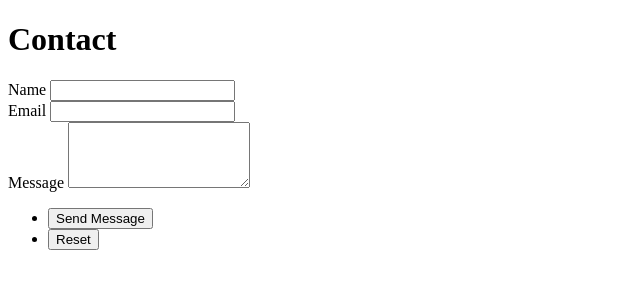
After one commit to sgorok/butechtrack, a Flask app: page /contact in a window 1280 px wide. The commit adds this page. Shown: the top 300 px of the page, without its empty margins (0-640 px from the left). Run offline with Flask 2, Linux system fonts and the light colour scheme.

Commit message:
added a new page for contact

```diff
--- a/app.py
+++ b/app.py
@@ -3,11 +3,15 @@ from flask import Flask, render_template
 app = Flask(__name__)
 
 @app.route("/")
-@app.route("/home")
-
+#@app.route("/home")
 def home():
     html_template = 'site.html'
     return render_template(html_template)
 
+@app.route("/contact")
+def contact():
+  return render_template("contact.html")
+
+
 if __name__ == "__main__":
     app.run()
--- /dev/null
+++ b/templates/contact.html
@@ -0,0 +1,35 @@
+<!DOCTYPE html>
+<html lang="en" dir="ltr">
+
+
+
+   <!-- Contact  -->
+        <h1>Contact</h1>
+        <form method="post" action="mailto:sgor@bu.edu">
+            <div class="fields">
+                <div class="field half">
+                    <label for="name">Name</label>
+                    <input type="text" name="name" id="name" />
+                </div>
+                <div class="field half">
+                    <label for="email">Email</label>
+                    <input type="text" name="email" id="email" />
+                </div>
+                <div class="field">
+                    <label for="message">Message</label>
+                    <textarea name="message" id="message" rows="4"></textarea>
+                </div>
+            </div>
+            <ul class="actions">
+                <li><input type="submit" value="Send Message" class="primary" /></li>
+                <li><input type="reset" value="Reset" /></li>
+            </ul>
+        </form>
+
+            <ul class="icons">
+                <a href="https://www.linkedin.com/company/tamidbu/" class="fa fa-linkedin">
+                <a href="https://github.com/sgorok/butechtrack" class="fa fa-github">
+            </ul>
+
+
+</html>
```
Also changed, not shown: templates/site.html (+12 -7 lines), 2 other files.
